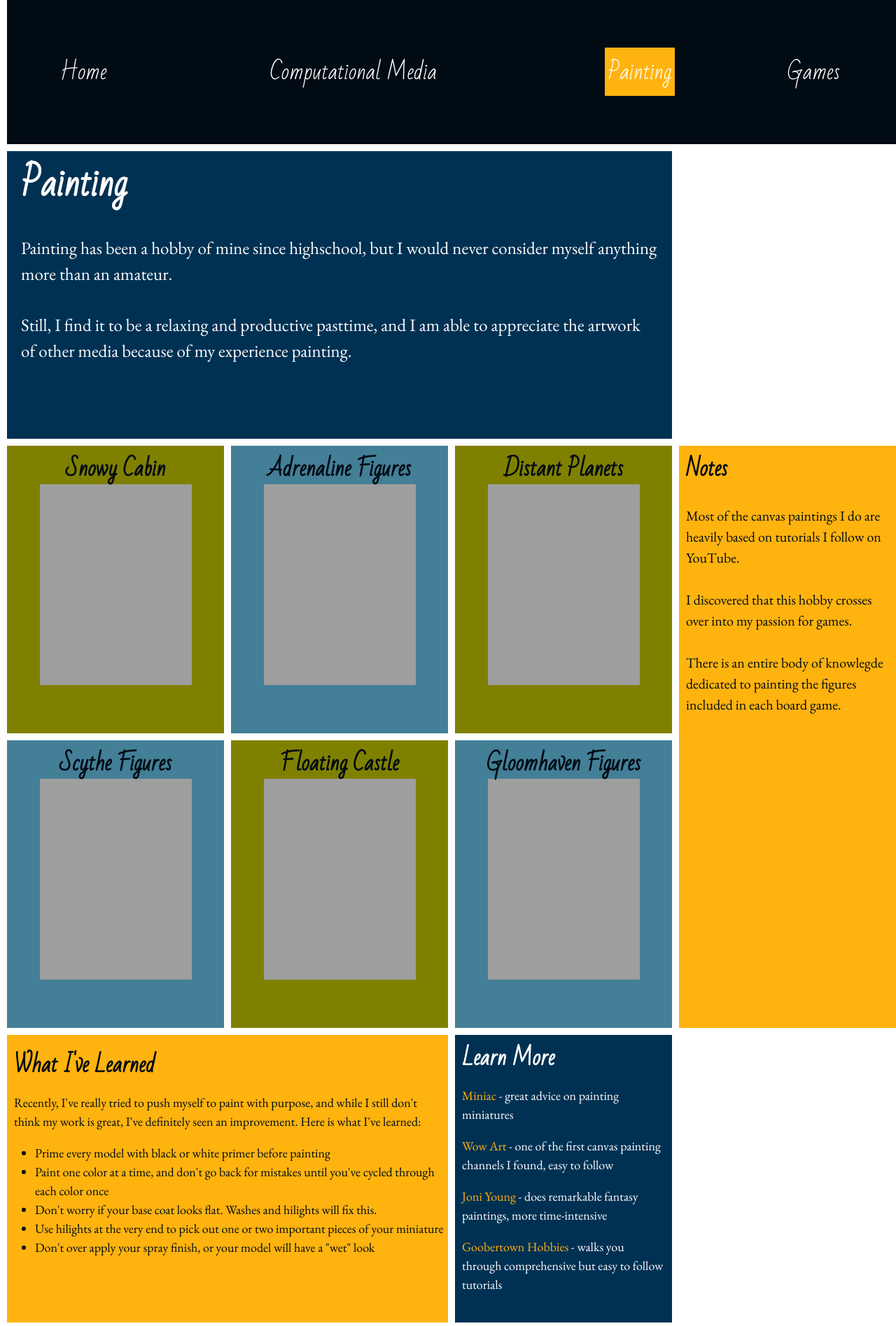
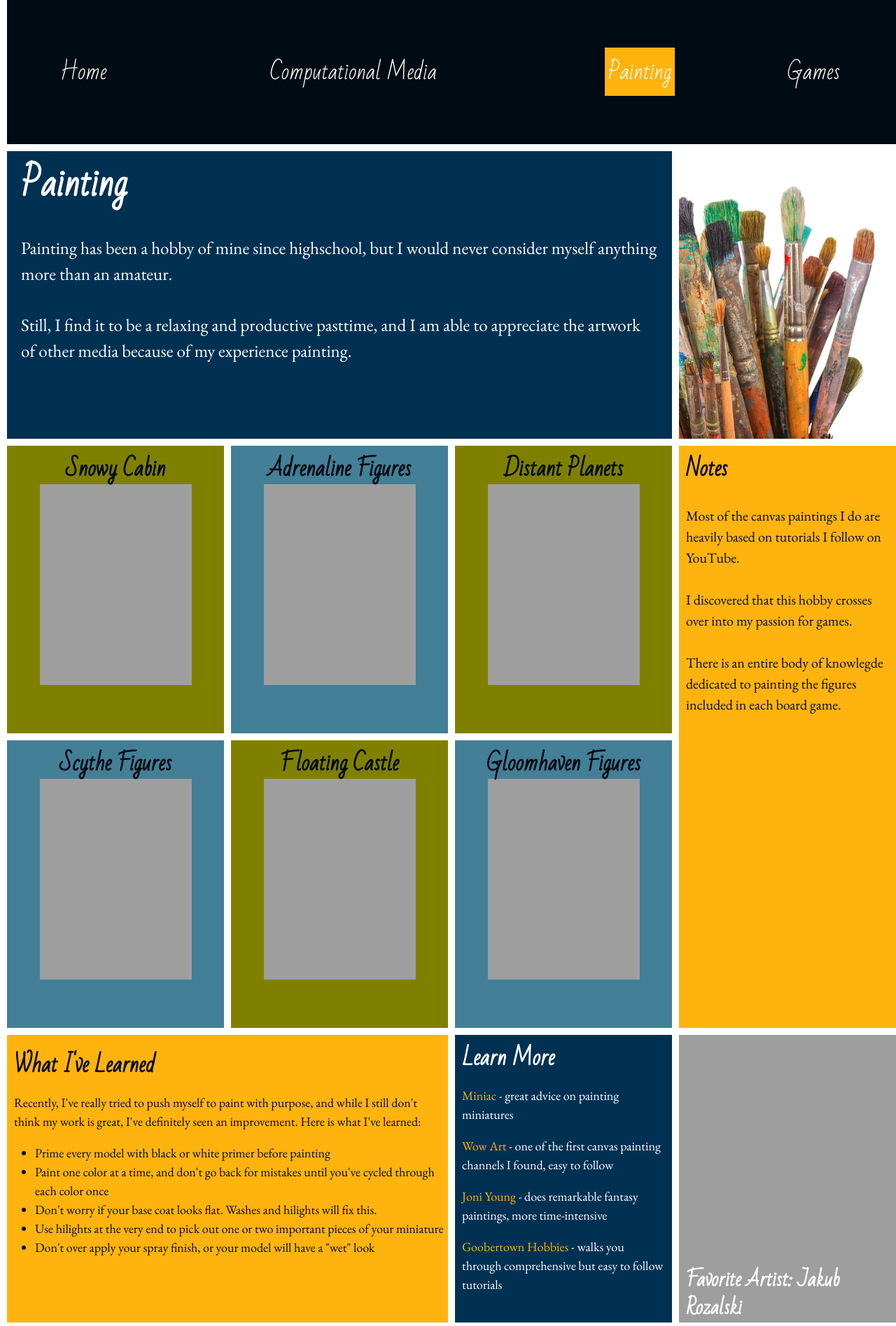
Before and after one commit to BlueClueCoder/LMC2700FinalPortfolio, a plain HTML site: page paintpage.html in a window 1280 px wide. Shown: the whole page at 70% size. Drawn offline with nearby package versions, Linux system fonts and the light colour scheme; the site is published under a folder, as on GitHub Pages, so addresses that start at the root find nothing.

Commit message:
Update paintpage.css

```diff
--- a/paintpage.css
+++ b/paintpage.css
@@ -67,7 +67,7 @@ h1, h2, h3 {
 
   .pic1 {
     grid-area: pic1;
-    background-image: url(/images/paintbrushes.jpeg);
+    background-image: url("paintbrushes.jpeg");
     background-size: cover;
     background-position: top right;
 }
@@ -244,7 +244,7 @@ h1, h2, h3 {
 
   .fav-artists {
     grid-area: fav-artists;
-    background-image: url(/images/rozalski.jpeg);
+    background-image: url("rozalski.jpeg");
     background-size: cover;
     background-position: top right;
     }
```
